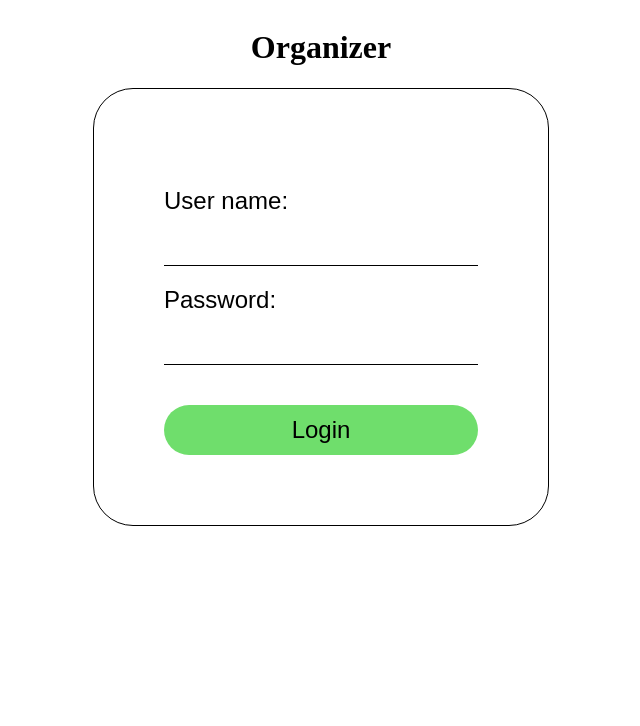
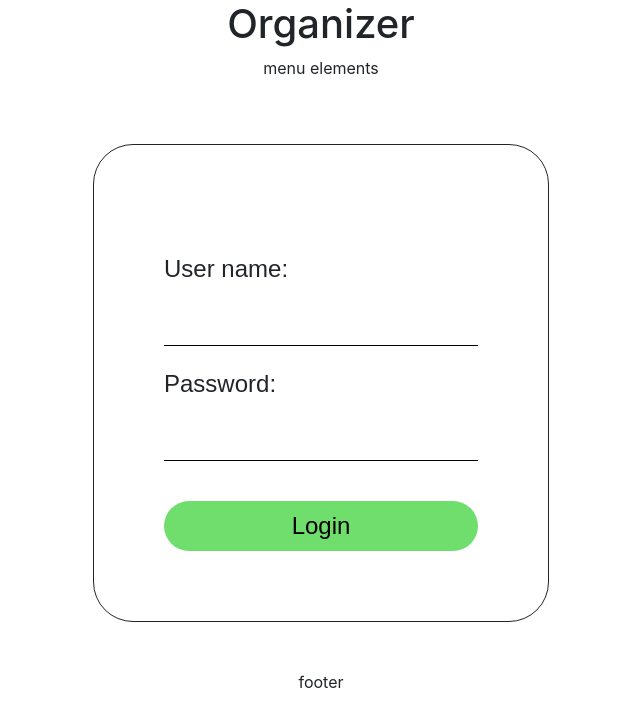
Before and after one commit to rgormpcs/Organizer-Front, an Angular app: page / in a window 1280 px wide. Shown: the top 726 px of the page, without its empty margins (319-959 px from the left). Built offline with nearby package versions, Linux system fonts and the light colour scheme.

Commit message:
configuration files to deploy in local ip

```diff
--- a/package.json
+++ b/package.json
@@ -3,7 +3,7 @@
   "version": "0.0.0",
   "scripts": {
     "ng": "ng",
-    "start": "ng serve",
+    "start": "ng serve --host=0.0.0.0",
     "build": "ng build",
     "test": "ng test",
     "lint": "ng lint",
--- a/src/app/app.component.html
+++ b/src/app/app.component.html
@@ -1,10 +1,10 @@
 <link rel="stylesheet" href="./app.component.css">
-<div class="toolbar" >
+<div class="toolbar">
 
   <h1>{{title}}</h1>
+  <app-menu></app-menu>
   <section>
-
     <router-outlet></router-outlet>
   </section>
-
+  <app-footer></app-footer>
 </div>
--- a/src/app/app.module.ts
+++ b/src/app/app.module.ts
@@ -9,6 +9,8 @@
 import { LoginComponent } from './login/login.component';
 import { ErrorComponent } from './error/error.component';
 import { TodoListComponent } from './todo-list/todo-list.component';
+import { MenuComponent } from './menu/menu.component';
+import { FooterComponent } from './footer/footer.component';
 
 
 @NgModule({
@@ -18,7 +20,9 @@
     HistoryComponent,
     LoginComponent,
     ErrorComponent,
-    TodoListComponent
+    TodoListComponent,
+    MenuComponent,
+    FooterComponent
   ],
   imports: [
     BrowserModule,
--- /dev/null
+++ b/src/app/footer/footer.component.html
@@ -0,0 +1,3 @@
+<br>
+<br>
+<p>footer</p>
--- /dev/null
+++ b/src/app/footer/footer.component.ts
@@ -0,0 +1,15 @@
+import { Component, OnInit } from '@angular/core';
+
+@Component({
+  selector: 'app-footer',
+  templateUrl: './footer.component.html',
+  styleUrls: ['./footer.component.css']
+})
+export class FooterComponent implements OnInit {
+
+  constructor() { }
+
+  ngOnInit(): void {
+  }
+
+}
--- /dev/null
+++ b/src/app/menu/menu.component.html
@@ -0,0 +1,3 @@
+<p>menu elements</p>
+<br>
+<br>
--- /dev/null
+++ b/src/app/menu/menu.component.ts
@@ -0,0 +1,15 @@
+import { Component, OnInit } from '@angular/core';
+
+@Component({
+  selector: 'app-menu',
+  templateUrl: './menu.component.html',
+  styleUrls: ['./menu.component.css']
+})
+export class MenuComponent implements OnInit {
+
+  constructor() { }
+
+  ngOnInit(): void {
+  }
+
+}
--- a/src/styles.css
+++ b/src/styles.css
@@ -1 +1,2 @@
 /* You can add global styles to this file, and also import other style files */
+@import url(https://unpkg.com/bootstrap@4.1.0/dist/css/bootstrap.css)
```
Also changed, not shown: src/app/footer/footer.component.css (added), src/app/menu/menu.component.css (added), 2 other files (tests, documents, lock files or other folders).
